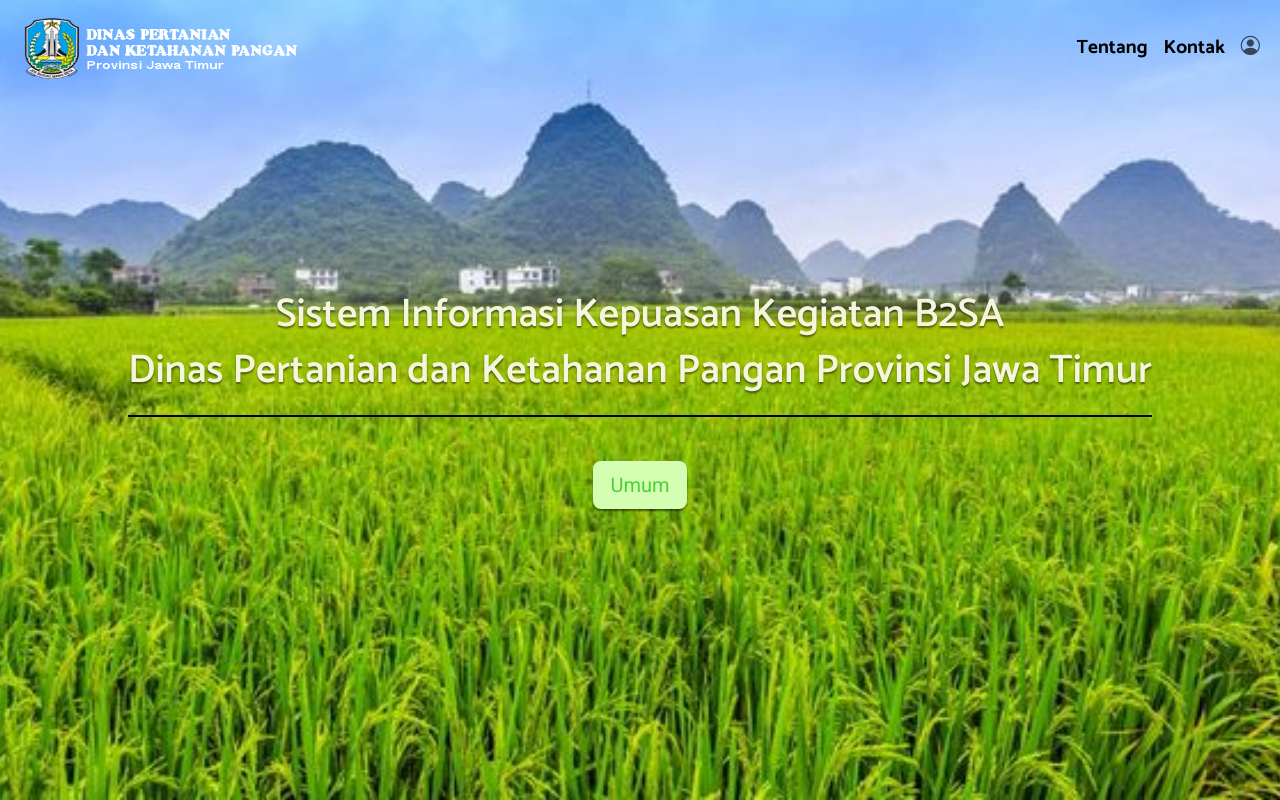
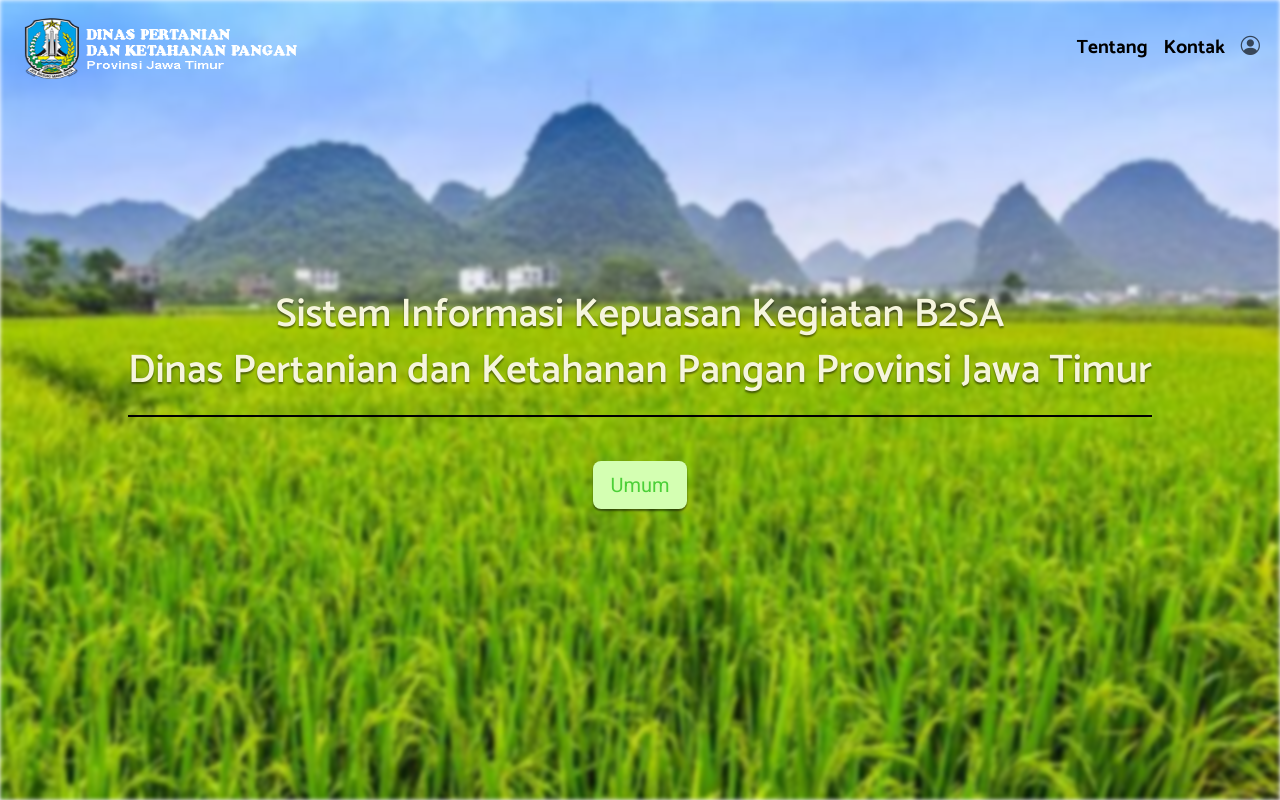
Before and after one commit to kharistya281/pkl-yuhuuu, a PHP site: page / in a window 1280 px wide. Run offline with PHP 8.4, Linux system fonts and the light colour scheme.

Commit message:
update file style.csss

```diff
--- a/asset/style.css
+++ b/asset/style.css
@@ -5,17 +5,6 @@
 
 }
 
-.landing{
-    background-image: url(/pkl/asset/img/landing.jpeg);
-    background-size: cover;
-    background-position: center;
-    min-height: 100vh;
-    /* filter: blur(5px); */
-    top: 0;
-    left: 0;
-    width: 100%;
-    height: 100%;
-}
 /* .landing h1, h2{
     font-family: "Catamaran", sans-serif;
     font-weight: 600;
@@ -28,7 +17,7 @@
     left: 1;
     right: 0; */
     height: 9.375vh;
-    background-color: rgb(122, 140, 255)!important;
+    background-color: rgb(157, 255, 122)!important;
     z-index: 9999;
     /* display: inline-block; */
 }
@@ -47,11 +36,36 @@
     font-weight: bold;
 }
 
+.landing {
+    position: relative;
+    min-height: 100vh;
+    width: 100%;
+    overflow: hidden;
+}
+
+.landing .background {
+    position: absolute;
+    top: 0;
+    left: 0;
+    width: 100%;
+    height: 100%;
+    background-image: url(/pkl/asset/img/landing.jpeg);
+    background-size: cover;
+    background-position: center;
+    filter: blur(2px); /* Adjust the blur level as needed */
+    z-index: 1;
+}
+
 .landing .content h1{
     font-family: "Catamaran", sans-serif;
     font-weight: 600;
     text-shadow: 0 2px 2px rgb(0 0 0/0.5);
     color: beige;
+    position: relative;
+    z-index: 2;
+    /* color: white; Adjust the color to ensure content is readable */
+    /* padding: 20px; */
+
 }
 
 .landing .line {
@@ -59,6 +73,8 @@
     height: 2px;
     background-color: black;
     margin: 20px 0;
+    position: relative;
+    z-index: 2;
 }
 
 .landing .content a{
@@ -71,3 +87,20 @@
     background-color: #4cd038;
     color: #d4ffb2;
 }
+
+.landing .btn{
+    position: relative;
+    z-index: 2;
+}
+
+
+/* Media Query (Responsive View) */
+/* Tab */
+/* Mobile Phone */
+@media(max-width: 576px){
+    .mynavbar .navbar-brand img{
+        height: 50px;
+        width: 200px;
+        margin-bottom: 0;
+    }
+}
```
